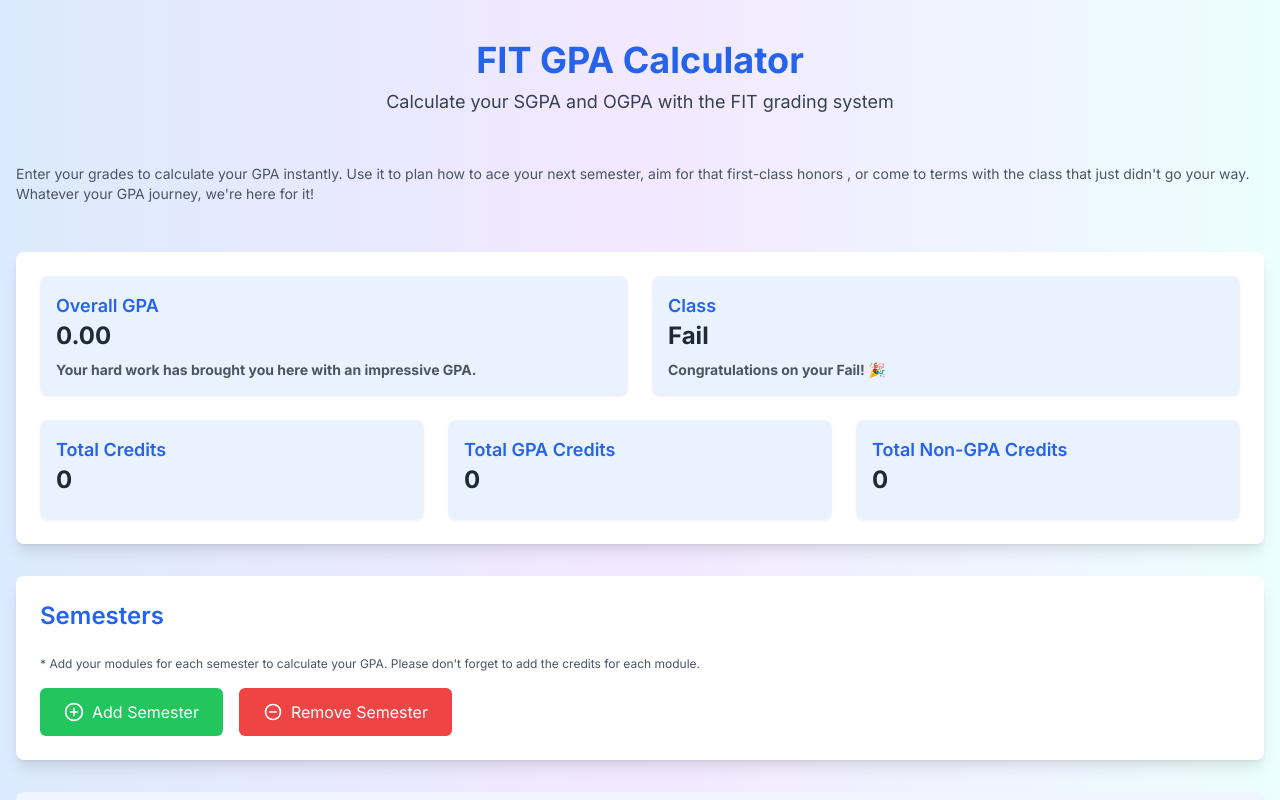
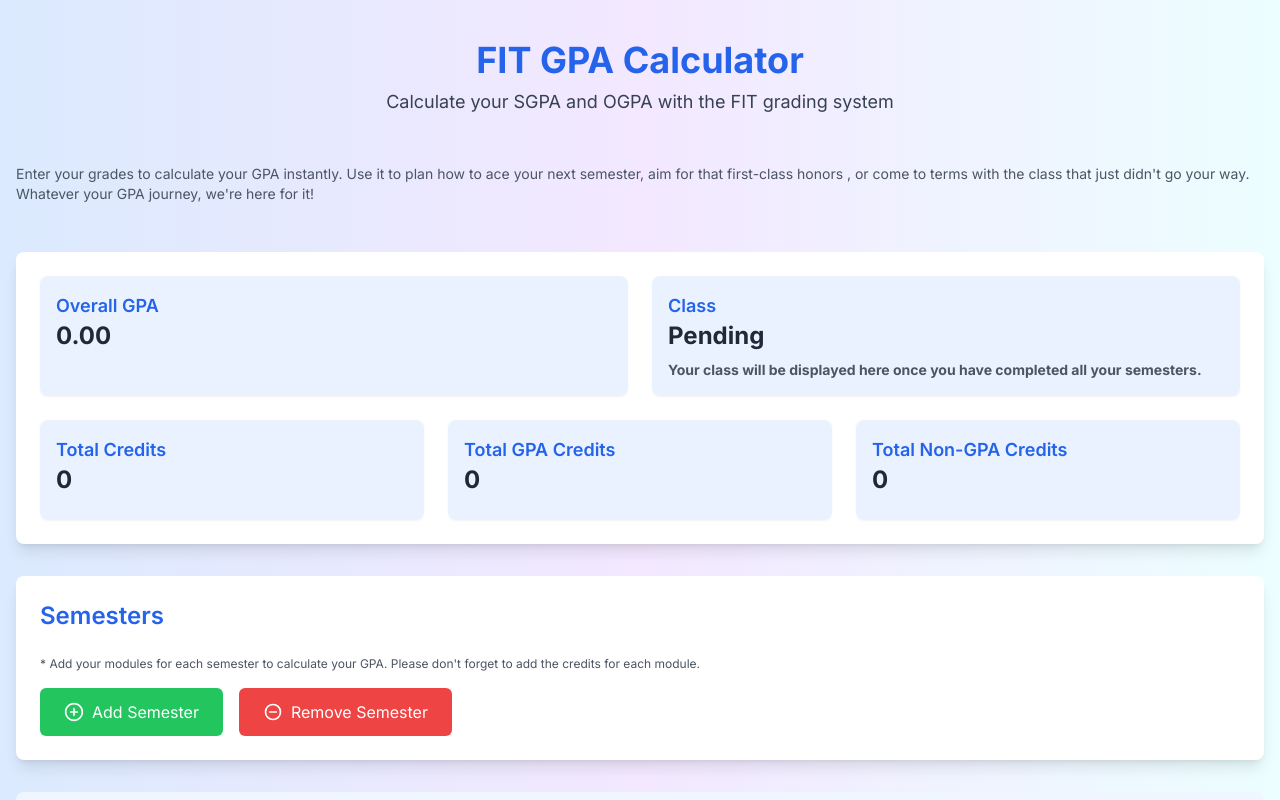
Before and after one commit to IshanHansaka/fit-gpa-calculator, a Next.js app: page / in a window 1280 px wide. Shown: the top 800 px of the page. Built offline with nearby package versions, Linux system fonts and the light colour scheme.

Commit message:
feat: add pending status

```diff
--- a/app/component/Class.tsx
+++ b/app/component/Class.tsx
@@ -1,4 +1,4 @@
-import ClassCard from './ClassCard';
+import ClassCard from "./ClassCard";
 
 interface ClassProps {
   totalGPACredits: number;
@@ -6,11 +6,16 @@
   overallGPA: number;
 }
 
-const Class: React.FC<ClassProps> = ({ totalGPACredits, totalNGPACredits, overallGPA }) => {
-
+const Class: React.FC<ClassProps> = ({
+  totalGPACredits,
+  totalNGPACredits,
+  overallGPA,
+}) => {
   const totalCredits = totalGPACredits + totalNGPACredits;
   const className =
-      overallGPA >= 3.7
+    totalCredits < 135
+      ? "Pending"
+      : overallGPA >= 3.7
       ? "First Class"
       : overallGPA >= 3.3
       ? "Second Class - Upper Division"
@@ -20,19 +25,47 @@
       ? "Pass"
       : overallGPA >= 0
       ? "Fail"
-        : "Pending";
+      : "Error";
 
   return (
     <div className="space-y-6">
       <div className="bg-white dark:bg-gray-800 shadow-lg rounded-lg p-3 md:p-6 grid grid-cols-1 md:grid-cols-3 gap-6">
         <div className="grid grid-cols-1 md:grid-cols-2 md:col-span-3 gap-6">
-          <ClassCard title="Overall GPA" value={overallGPA} description={`Your hard work has brought you here with an impressive GPA.`} />
-          <ClassCard title="Class" value={className} description={`Congratulations on your ${className}! 🎉`} />
+          <ClassCard
+            title="Overall GPA"
+            value={overallGPA}
+            description={
+              overallGPA >= 2
+                ? `Your hard work has brought you here with an impressive GPA.`
+                : null
+            }
+          />
+          <ClassCard
+            title="Class"
+            value={className}
+            description={
+              className === "Pending"
+                ? "Your class will be displayed here once you have completed all your semesters."
+                : `Congratulations on your ${className}! 🎉`
+            }
+          />
         </div>
         <div className="grid grid-cols-1 md:grid-cols-3 gap-6 md:col-span-3">
-          <ClassCard title="Total Credits" value={totalCredits} description="" />
-          <ClassCard title="Total GPA Credits" value={totalGPACredits} description="" />
-          <ClassCard title="Total Non-GPA Credits" value={totalNGPACredits} description="" />
+          <ClassCard
+            title="Total Credits"
+            value={totalCredits}
+            description=""
+          />
+          <ClassCard
+            title="Total GPA Credits"
+            value={totalGPACredits}
+            description=""
+          />
+          <ClassCard
+            title="Total Non-GPA Credits"
+            value={totalNGPACredits}
+            description=""
+          />
         </div>
       </div>
     </div>
```
Lines whose indentation alone changed are shown as unchanged.
